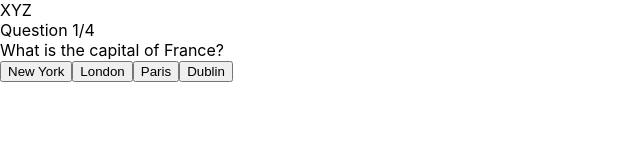
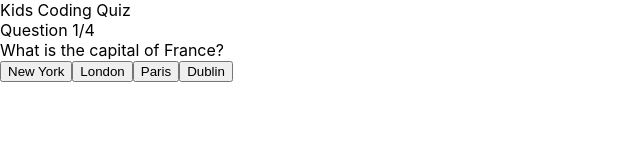
Before and after one commit to moby-codes/makers-final-project, a React (Create React App) app in the folder client/: page / in a window 1280 px wide. Shown: the top 160 px of the page, without its empty margins (0-640 px from the left). Built offline with nearby package versions, Linux system fonts and the light colour scheme.

Commit message:
Passing first test on jest

```diff
--- a/client/src/App.js
+++ b/client/src/App.js
@@ -70,7 +70,7 @@ export default function App() {
         <>
           <div className="container text-center bg-primary">
             <Card style={{ width: "auto" }} className="mx-auto">
-              <Card.Header className="bg-light">XYZ</Card.Header>
+              <Card.Header className="bg-light">Kids Coding Quiz</Card.Header>
               <Card.Body>
                 <div className="question-section">
                   <div className="question-count">
```
Also changed, not shown: 2 other files (tests, documents, lock files or other folders).
